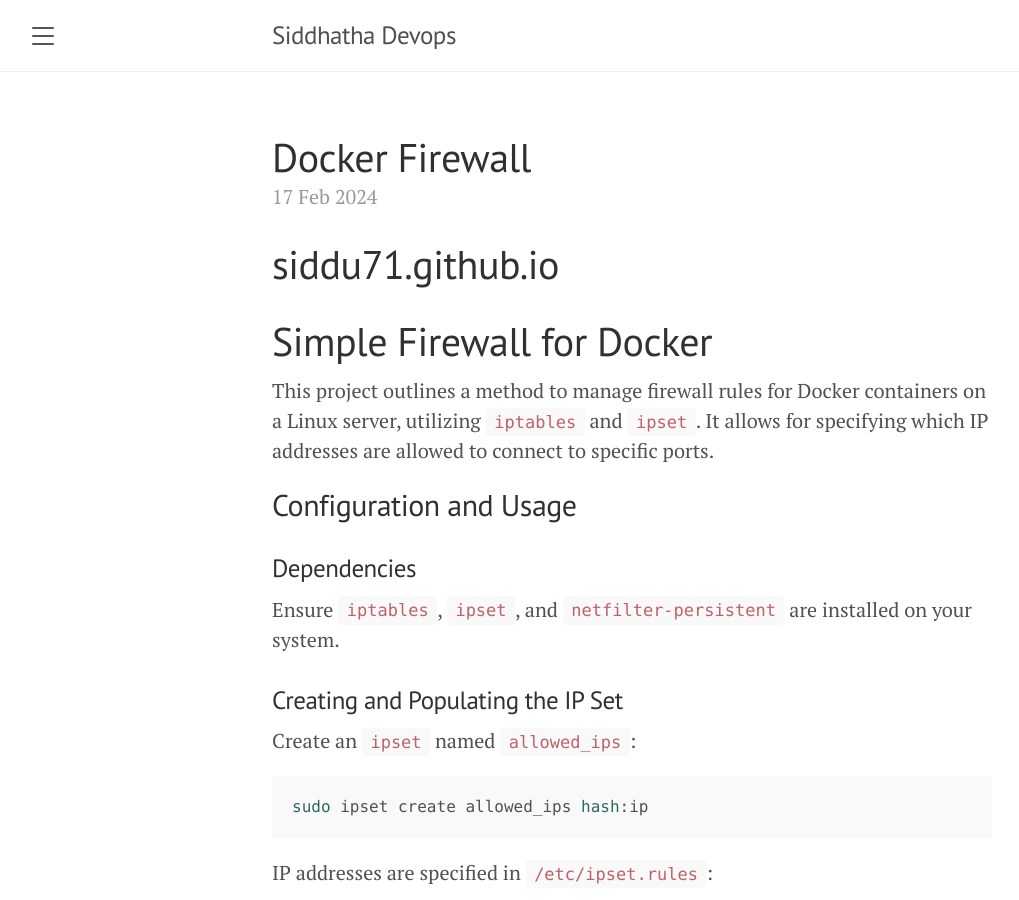
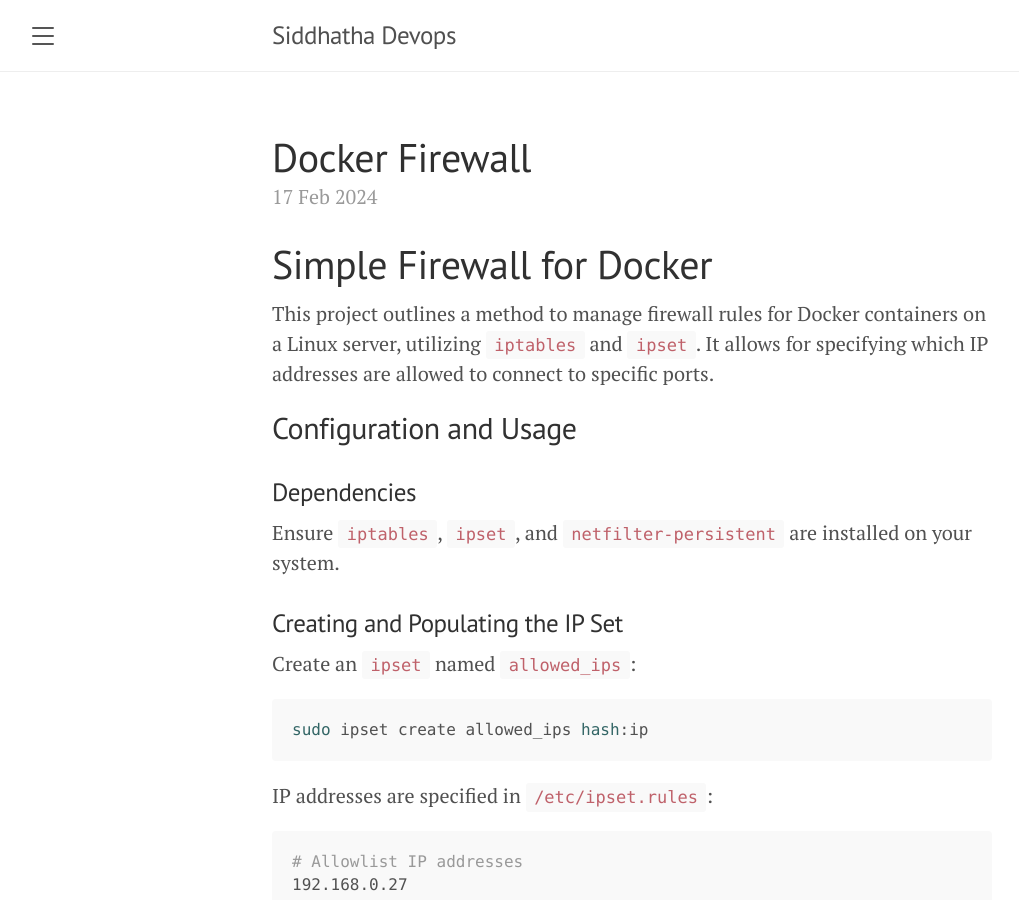
Before and after one commit to siddu71/siddu71.github.io, a Jekyll site: the page built from _posts/2024-02-17-docker-firewall.md, in a window 1280 px wide and 900 px high. Shown: the whole window, without its empty margins (8-1027 px from the left). Built offline with Jekyll 4.4.1, drawn with Linux system fonts in a browser that asks for light colours.

Commit message:
Update 2024-02-17-docker-firewall.md

```diff
--- a/_posts/2024-02-17-docker-firewall.md
+++ b/_posts/2024-02-17-docker-firewall.md
@@ -3,11 +3,6 @@ layout: post
 title: "Docker Firewall"
 date: 2024-02-17
 ---
-
-# siddu71.github.io
-
-
-
 
 # Simple Firewall for Docker
 
```
